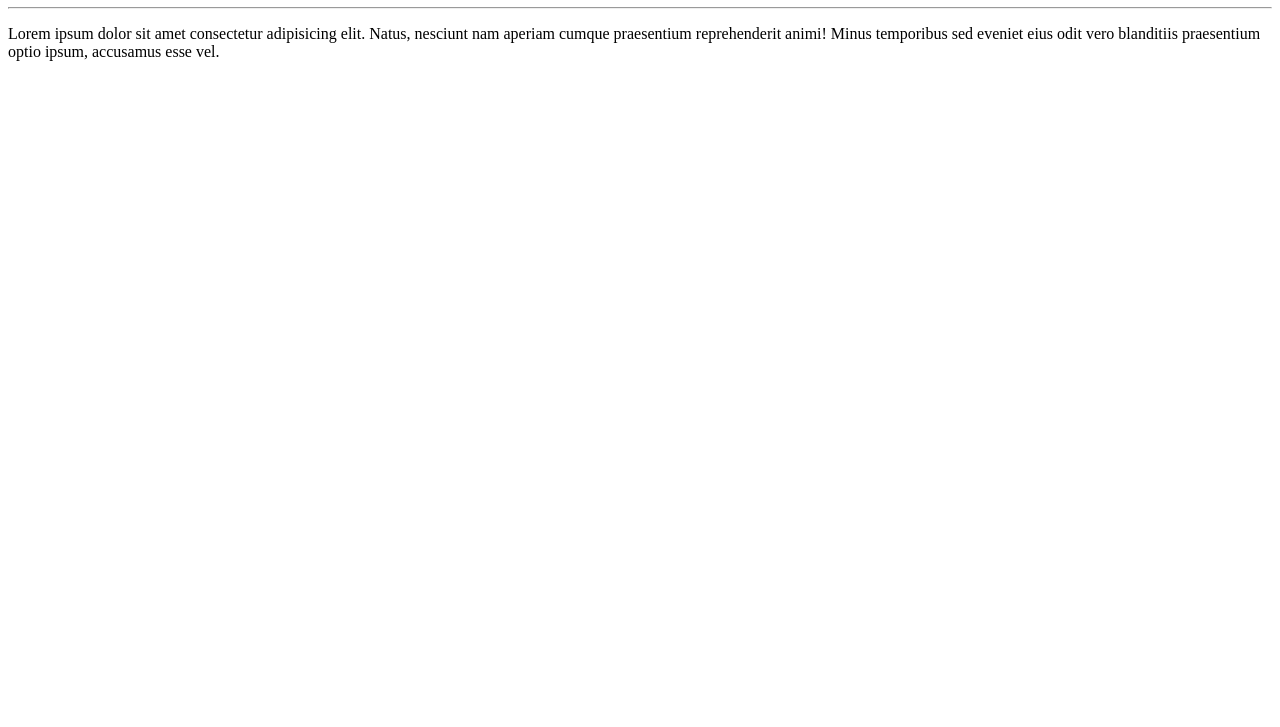
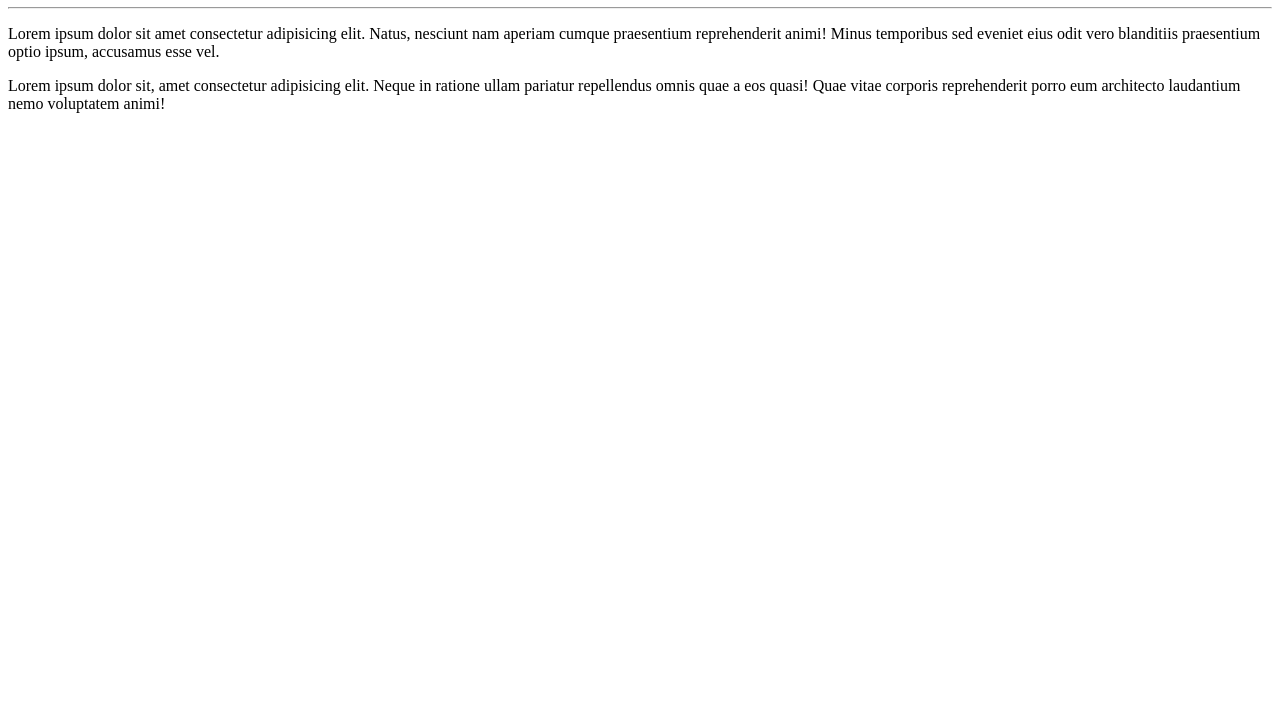
Before and after one commit to MichaelEnaoMichael/Ola-Mundo, a plain HTML site: page Site-exemplo/index.html in a window 1280 px wide. Shown: the part 73-800 px from the top of the page. Drawn offline with Linux system fonts and the light colour scheme.

Commit message:
adicionado novo parágrafo

```diff
--- a/Site-exemplo/index.html
+++ b/Site-exemplo/index.html
@@ -12,5 +12,8 @@
 
     <p>Lorem ipsum dolor sit amet consectetur adipisicing elit. Natus, nesciunt nam aperiam cumque praesentium reprehenderit animi! Minus temporibus sed eveniet eius odit vero blanditiis praesentium optio ipsum, accusamus esse vel.</p>
 
+    <p>Lorem ipsum dolor sit, amet consectetur adipisicing elit. Neque in ratione ullam pariatur repellendus omnis quae a eos quasi! Quae vitae corporis reprehenderit porro eum architecto laudantium nemo voluptatem animi!</p>
+
+
 </body>
 </html>
```
